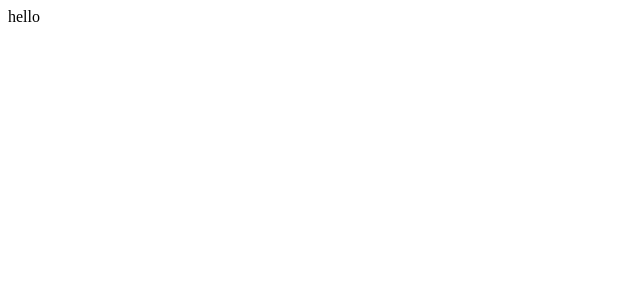
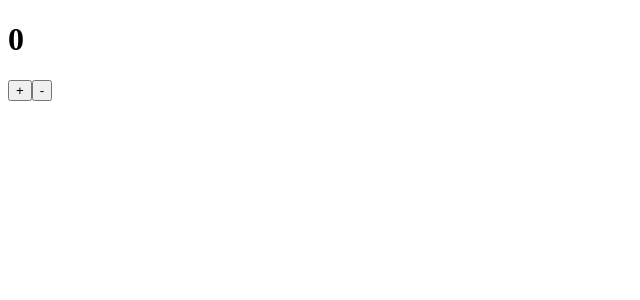
Before and after one commit to Jgriebel1990/redux-counter-exploration, a React (Create React App) app: page / in a window 1280 px wide. Shown: the top 300 px of the page, without its empty margins (0-640 px from the left). Built offline with nearby package versions, Linux system fonts and the light colour scheme.

Commit message:
created redux store, a count reducer, and implemented increment and decrement actions but the react app isnt rerendering

```diff
--- a/package.json
+++ b/package.json
@@ -5,7 +5,8 @@
   "dependencies": {
     "react": "^16.2.0",
     "react-dom": "^16.2.0",
-    "react-scripts": "1.1.1"
+    "react-scripts": "1.1.1",
+    "redux": "^3.7.2"
   },
   "scripts": {
     "start": "react-scripts start",
--- a/src/App.js
+++ b/src/App.js
@@ -1,11 +1,37 @@
 import React, { Component } from 'react';
 import './App.css';
+
+import { createStore } from 'redux';
+
+//initial state
+const initialState = 0;
+//reducer (how state changes)
+const countReducer = (state=initialState, action) => {
+  switch(action.type){
+    case 'INCREMENT':
+      return state + 1;
+    case 'DECREMENT':
+      return state - 1;
+    default:
+      return state
+  }
+};
+//creation of the store
+const store = createStore(
+  countReducer,
+  window.__REDUX_DEVTOOLS_EXTENSION__ && window.__REDUX_DEVTOOLS_EXTENSION__()
+);
+
 
 class App extends Component {
   render() {
     return (
       <div>
-        hello
+        <h1>
+          {store.getState()}
+        </h1>
+        <button onClick={() => store.dispatch({type: 'INCREMENT'})}>+</button>
+        <button onClick={() => store.dispatch({type: 'DECREMENT'})}>-</button>
       </div>
     );
   }
```
Also changed, not shown: 1 other file (tests, documents, lock files or other folders).
